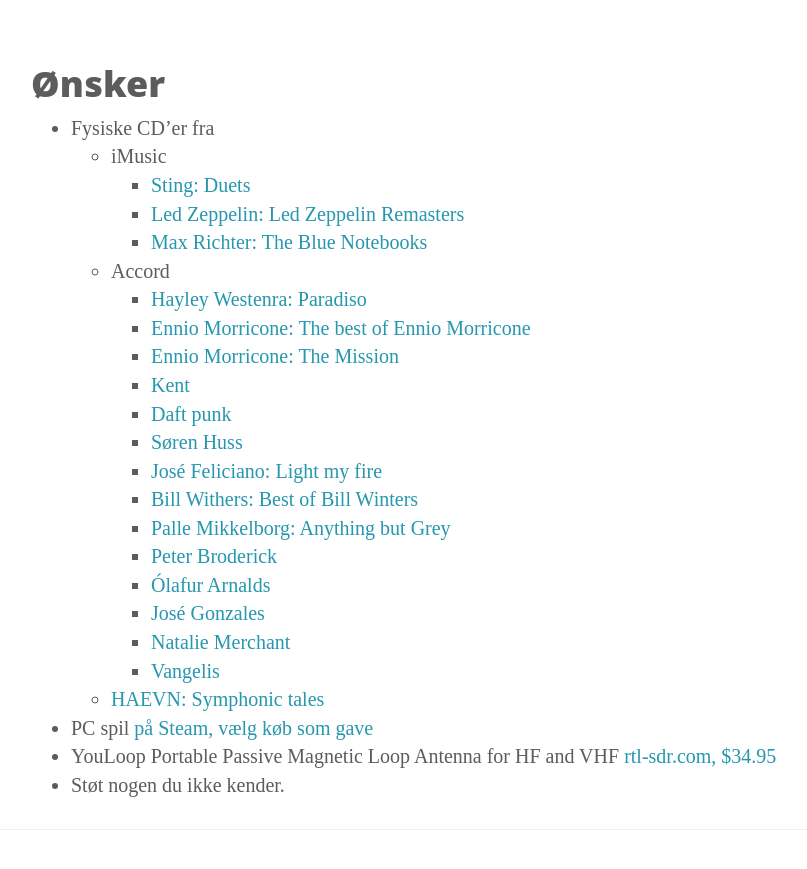
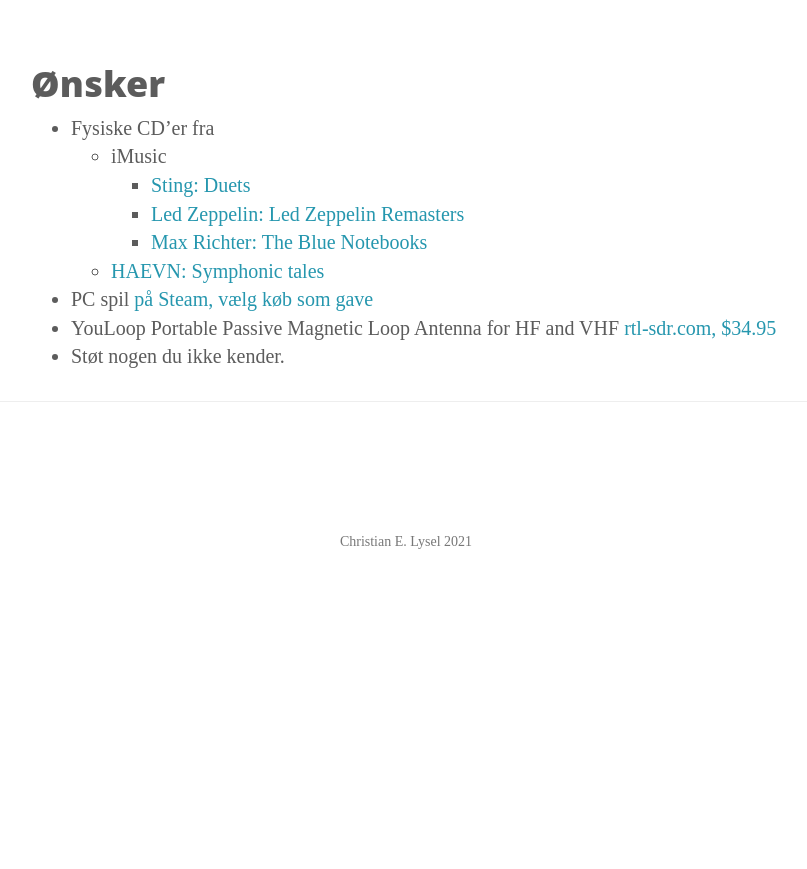
Before and after one commit to clysel/christian.lysel.net, a Jekyll site: the page built from gave.markdown, in a window 1280 px wide and 900 px high, scrolled down 462 px. Shown: the top 869 px of the window, without its empty margins (234-1041 px from the left). Built offline with Jekyll 4.4.1, drawn with Linux system fonts in a browser that asks for light colours; after the commit the page ends 1079 px from its top, so only the background shows below that.

Commit message:
Update gave.markdown

```diff
--- a/gave.markdown
+++ b/gave.markdown
@@ -11,21 +11,6 @@
     * [Sting: Duets](https://da.imusic.dk/music/0602435364995/sting-2021-duets-cd?currency=DKK&vat=1&gclid=Cj0KCQjwo-aCBhC-ARIsAAkNQishiqPBFqVmzf57dB3E9JXJmzayFMTLtCWcACIPMgFLMsQhOgcEpTwaAvXbEALw_wcB)
     * [Led Zeppelin: Led Zeppelin Remasters](https://da.imusic.dk/music/0075678041525/led-zeppelin-2019-remasters-cd?currency=DKK&vat=1)
     * [Max Richter: The Blue Notebooks](https://imusic.dk/music/0028948350148/max-richter-2018-blue-notebooks-cd)
-  * Accord
-    * [Hayley Westenra: Paradiso](https://accord.dk/collections/hayley-westenra/products/hayley-westenra-ennio-morricone-paradiso?variant=37792651772099)
-    * [Ennio Morricone: The best of Ennio Morricone](https://accord.dk/products/ennio-morricone-the-greatest-performers?variant=37787986624707)
-    * [Ennio Morricone: The Mission](https://accord.dk/products/ennio-morricone-the-mission-original-soundtrack-from-the-motion-picture?_pos=15&_sid=e82bdc289&_ss=r)
-    * [Kent](https://accord.dk/collections/kent-2?type=cd)
-    * [Daft punk](https://accord.dk/collections/daft-punk?type=cd)
-    * [Søren Huss](https://accord.dk/collections/soren-huss?type=cd)
-    * [José Feliciano: Light my fire](https://accord.dk/collections/jose-feliciano/products/jose-feliciano-light-my-fire?variant=37787808366787)
-    * [Bill Withers: Best of Bill Winters](https://accord.dk/collections/bill-withers/products/bill-withers-best-of-bill-withers?variant=37882812203203)
-    * [Palle Mikkelborg: Anything but Grey](https://accord.dk/collections/palle-mikkelborg/products/palle-mikkelborg-anything-but-grey?variant=37673872588995)
-    * [Peter Broderick](https://accord.dk/collections/peter-broderick?type=cd)
-    * [Ólafur Arnalds](https://accord.dk/collections/olafur-arnalds?type=cd)
-    * [José Gonzales](https://accord.dk/collections/jose-gonzalez/products/jose-gonzalez-veneer)
-    * [Natalie Merchant](https://accord.dk/collections/natalie-merchant?type=cd)
-    * [Vangelis](https://accord.dk/collections/vangelis?type=cd)
   * [HAEVN: Symphonic tales](https://haevnmusic.store/collections/cds/products/symphonic-tales-cd?variant=31498813276233)
 * PC spil [på Steam, vælg køb som gave](https://store.steampowered.com/wishlist/profiles/76561197993716838/#sort=order)
 * YouLoop Portable Passive Magnetic Loop Antenna for HF and VHF [rtl-sdr.com, $34.95](https://www.rtl-sdr.com/buy-rtl-sdr-dvb-t-dongles/?add-to-cart=41564)
```
